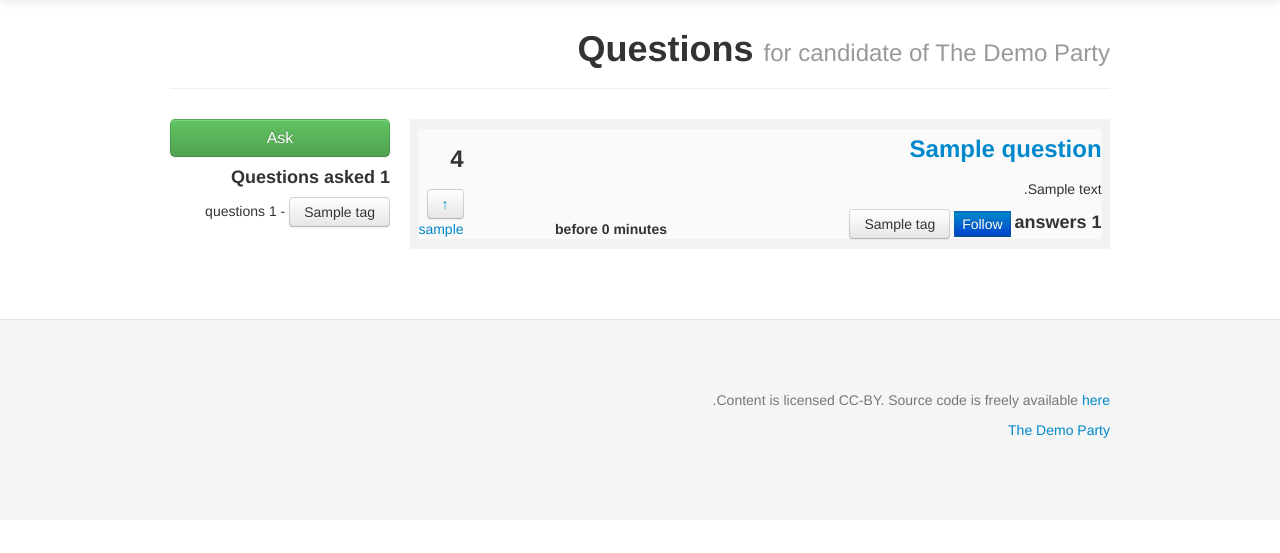
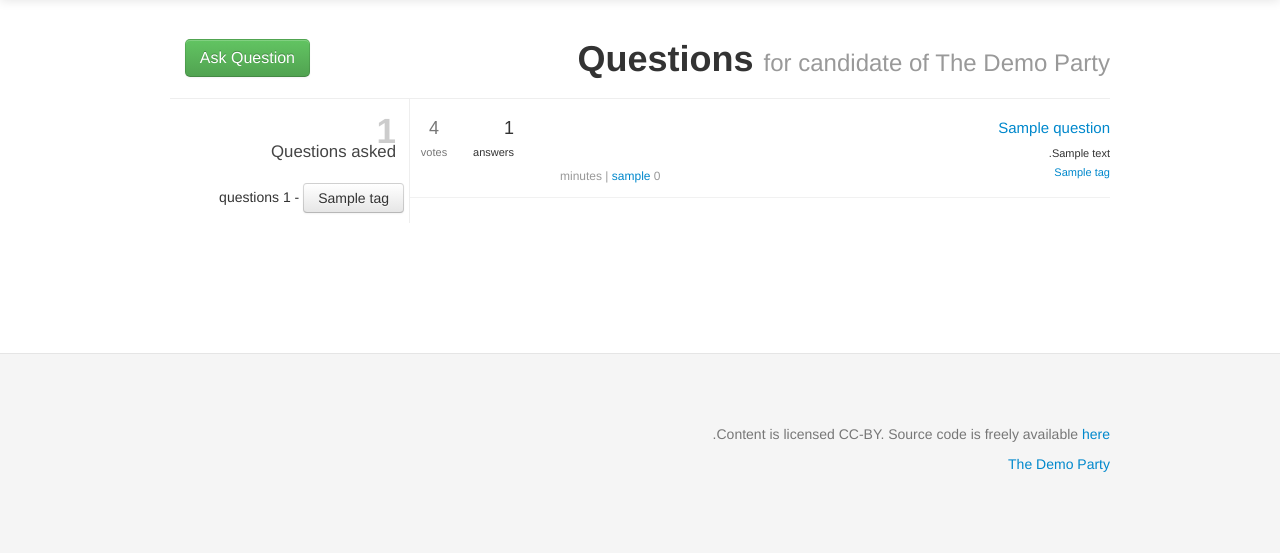
Before and after one commit to amirnissim/okqa, a Django app: template okqa/qa/templates/qa/question_list.html in a window 1280 px wide. Shown: the part 41-594 px from the top of the page. Run offline with Django 3.2, Linux system fonts and the light colour scheme; the template is opened without the code that fills it: most values are stand-ins (such as "Sample title", 1, 10 or a date in 2020); parts of the project's set-up code (start-up, migrations or seed data) failed here and were passed over; some libraries are stand-ins or nearby versions.

Commit message:
More design tweeks heavily inspired by stackoverflow

```diff
--- a/okqa/qa/templates/qa/_question.html
+++ b/okqa/qa/templates/qa/_question.html
@@ -1,18 +1,31 @@
 {% load i18n %}
-<div class="q">
-  <div style="float:left;">
-      <h3>{{ question.rating }}</h3>
-      <button class="btn"><a href="{% url qa.views.upvote_question question.id %}">&uarr;</button>
-      <p><a href="{{ question.author.get_absolute_url }}">{{question.author.username}}</a></p>
-  </div>
-  <div style="width:80%;">
-    <h3><a href="{% url qa.views.view_question question.id %}">{{ question.subject }}</a></h3>
-    <p>{{ question.content }}</p>
-    <h4 class="answers-count">{{ question.answers.count }} {% trans "answers" %}</h4>
-    <button class="btn-primary">{% trans "Follow" %}</button>
-    {% for tag in question.tags.all %}
-          <button class="btn">{{ tag }}</button>
-    {% endfor %}
-    <h5 style="float: left;">{% trans "before" %} {{ question.created_at|timesince }}</h5>
-  </div>
+<!-- <button class="btn"><a href="{% url qa.views.upvote_question question.id %}">&uarr;</button>
+<button class="btn-primary">{% trans "Follow" %}</button> -->
+<!-- Let's add the upvote and follow on hover -->
+<div class="question-summary narrow" id="question-summary-{{ question.id }}">
+    <div onclick="window.location.href='{% url qa.views.view_question question.id %}'" class="cp">
+        <div class="votes">
+            <div class="mini-counts">{{ question.rating }}</div>
+            <div>{% trans "votes" %}</div>
+        </div>
+        <div class="answers" title="">
+            <div class="mini-counts">{{ question.answers.count }}</div>
+            <div>{% trans "answers" %}</div>
+        </div>
+    </div>
+    <div class="summary">
+        <h3><a href="{% url qa.views.view_question question.id %}" class="question-hyperlink" title="{{ question.subject }}">{{ question.subject }}</a></h3>
+        <div class="preview">
+            {{ question.content }}
+        </div>
+        <div class="tags">
+          {% for tag in question.tags.all %}
+            <a href="#">{{ tag }}</a>
+          {% endfor %}
+        </div>
+        <div class="started">
+            <span title="{{ question.created_at }}" class="relativetime">{{ question.created_at|timesince }}</span> |
+            <a href="{{ question.author.get_absolute_url }}">{{question.author.username}}</a>
+        </div>
+    </div>
 </div>
--- a/okqa/qa/templates/qa/question_list.html
+++ b/okqa/qa/templates/qa/question_list.html
@@ -1,18 +1,28 @@
 {% extends "base.html" %} {% load i18n %}
 {% block mainContainer %}
 <div class="page-header">
+  <div class="container">
+    <div class="row">
+      <div class="span9">
       <h1>{% trans "Questions" %} <small>{% trans "for candidate of" %}{% trans " The Demo Party" %}</small></h1>
       </div>
-    <div class="row">
-      <div class="span9" style="background-color: #f2f2f2;">
+      <div class="span2 offset1 new-question">
+      <a class="btn btn-success btn-large" href="{% url post_question %}">{% trans "Ask Question" %}</a>
+      </div>
+    </div>
+  </div>
+</div>
+<div class="row questions-wrapper">
+  <div class="span9 questions">
   {% for question in questions %}
       {% include "qa/_question.html" %}
   {% endfor %}
   </div>
-    <div class="span3">
-      <a class="btn btn-success btn-large btn-block" href="{% url post_question %}">{% trans "Ask" %}</a>
-
-      <h4>{{questions.count}} {% trans "Questions asked" %}</h4>
+  <div class="span3 sidebar">
+    <div class="module" id="questions-count">
+        <div class="summarycount al">{{questions.count}}</div>
+        <p>{% trans "Questions asked" %}</p>
+    </div>
     <ul class="unstyled">
     {% for tag in tags %}
       <li><button class="btn">{{ tag }}</button> - {{tag.count}} {% trans "questions" %}</li>
--- a/okqa/static/css/style.css
+++ b/okqa/static/css/style.css
@@ -1,19 +1,3 @@
-.q {
-  clear: both;
-  margin: 0.6em;
-  background-color: #fafafa;
-}
-.a {
-  clear: both;
-  margin: 0.6em;
-}
-
-.avatar {float:right; margin:5px; width:40px; height:40px;}
-.far { float:left; }
-.answers-count { display:inline; }
-
-label[for='id_q'] {display: none;}
-
 /* Main Container */
 div[role="main"] {
     margin-top: 50px;
@@ -36,3 +20,146 @@ margin: 10px 0;
 display: inline;
 margin-left: 10px;
 }
+/* Questions */
+h3 {
+	font-weight: 200;
+}
+.new-question {
+	margin-top: 10px;
+}
+.narrow {
+font-size: 11px;
+}
+.question-summary {
+overflow: hidden;
+border-bottom: 1px solid #F1F1F1;
+padding: 11px 0px 12px 0;
+}
+.cp {
+cursor: pointer;
+float: left;
+height: 50px;
+background-position: 0 0;
+margin-right: 5px;
+}
+.narrow .votes {
+padding: 6px 5px;
+}
+.narrow .votes {
+float: left;
+height: 38px;
+width: 38px;
+margin: 0 3px 0 0;
+}
+.votes {
+padding: 0 0 7px 0;
+text-align: center;
+color: #777;
+}
+.narrow .answers {
+padding: 6px 5px;
+}
+.narrow .answers {
+float: left;
+margin: 0 3px 0 0;
+width: 48px;
+height: 38px;
+}
+
+.mini-counts {
+padding: 0 0 2px 0;
+line-height: 24px;
+font-size: 18px;
+font-family: Arial,Helvetica,sans-serif;
+}
+.narrow .summary {
+width: 550px;
+}
+.summary {
+float: right;
+width: 630px;
+}
+.summary h3 {
+margin-bottom: 7px;
+font-size: 15px;
+line-height: 16px;
+}
+.tags {
+line-height: 18px;
+float: right;
+}
+.post-tag:visited {
+color: #6A8491!important;
+}
+.post-tag {
+color: #6A8491!important;
+font-size: 11px;
+display: inline-block;
+background-color: #E3F5FF;
+text-decoration: none;
+white-space: nowrap;
+overflow: visible;
+margin: 2px 2px 2px 0;
+padding: 0.20em 0.6em 0.20em 0.8em;
+line-height: 16px;
+border: 1px solid #BBD9E8;
+background-color: #EFF9FF;
+background: -webkit-gradient(linear, left top, left bottom, from(#FAFDFF), to(#E3F5FF));
+background: -moz-linear-gradient(top, #FAFDFF, #E3F5FF);
+background: -o-linear-gradient(top, #FAFDFF, #E3F5FF);
+background: linear-gradient(top, #FAFDFF, #E3F5FF);
+text-shadow: 0 1px 0 rgba(255, 255, 255, 0.7);
+-moz-border-radius-topleft: 15px;
+-moz-border-radius-topright: 4px;
+-moz-border-radius-bottomright: 4px;
+-moz-border-radius-bottomleft: 15px;
+border-top-left-radius: 15px;
+border-top-right-radius: 4px;
+border-bottom-right-radius: 4px;
+border-bottom-left-radius: 15px;
+}
+.narrow .started {
+width: auto;
+line-height: inherit;
+padding-top: 4px;
+white-space: nowrap;
+}
+.started {
+width: 185px;
+float: left;
+line-height: 18px;
+color: #999;
+font-size: 12px;
+line-height: 18px!important;
+}
+.relativetime {
+color: #999;
+}
+.questions-wrapper {
+	margin-top: -30px;
+}
+.questions {
+border-left: 1px solid #EEE;
+}
+#sidebar, .sidebar {
+margin: 12px 0 60px 0;
+margin-right: -1px;
+padding-right: 5px;
+border-right: 1px solid #EEE;
+}
+.module {
+color: #444;
+padding: 0 8px 2px 8px;
+margin-bottom: 10px;
+}
+.summarycount {
+	margin-top:10px;
+color: #ccc;
+font-size: 250%;
+font-weight: bold;
+}
+.module p {
+font-size: 120%;
+line-height: 1.3;
+margin-bottom: 0.5em;
+}
```
Also changed, not shown: okqa/locale/he/LC_MESSAGES/django.po, 1 other file. Lines whose indentation alone changed are shown as unchanged.
